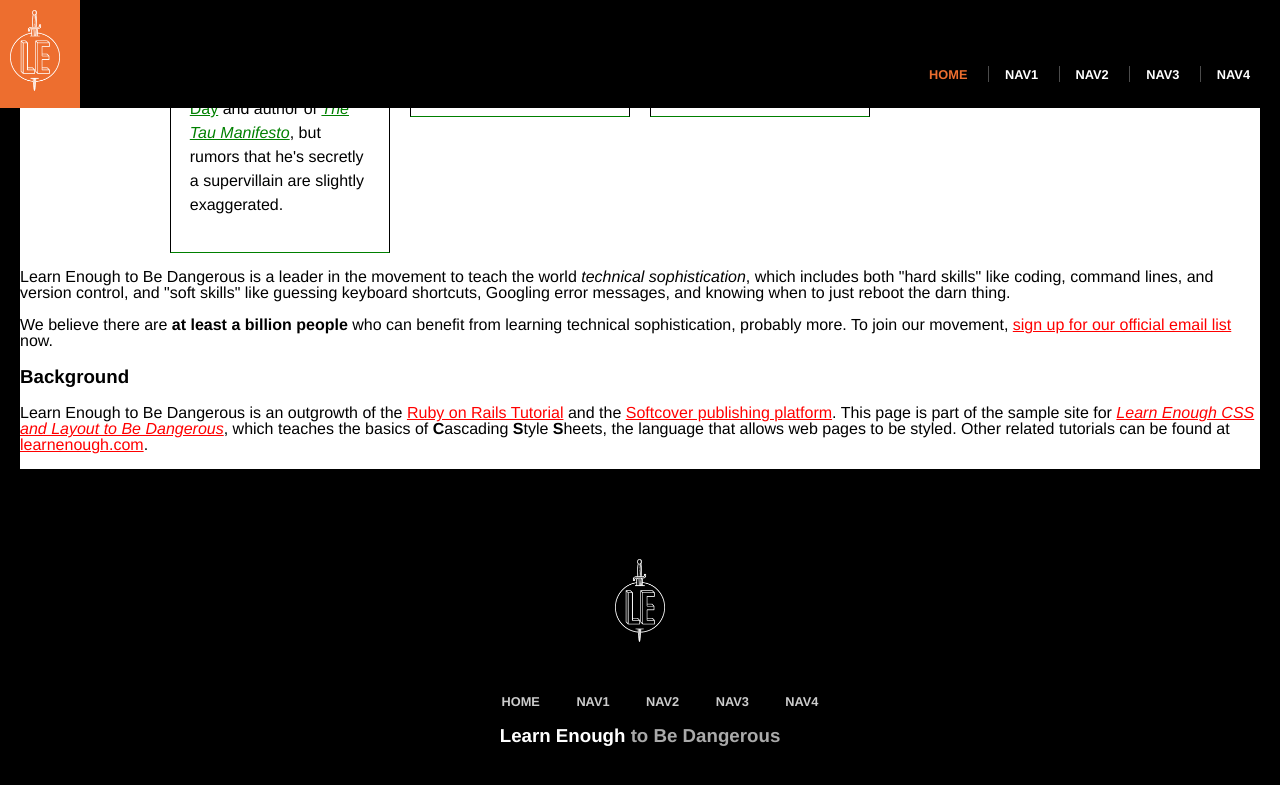
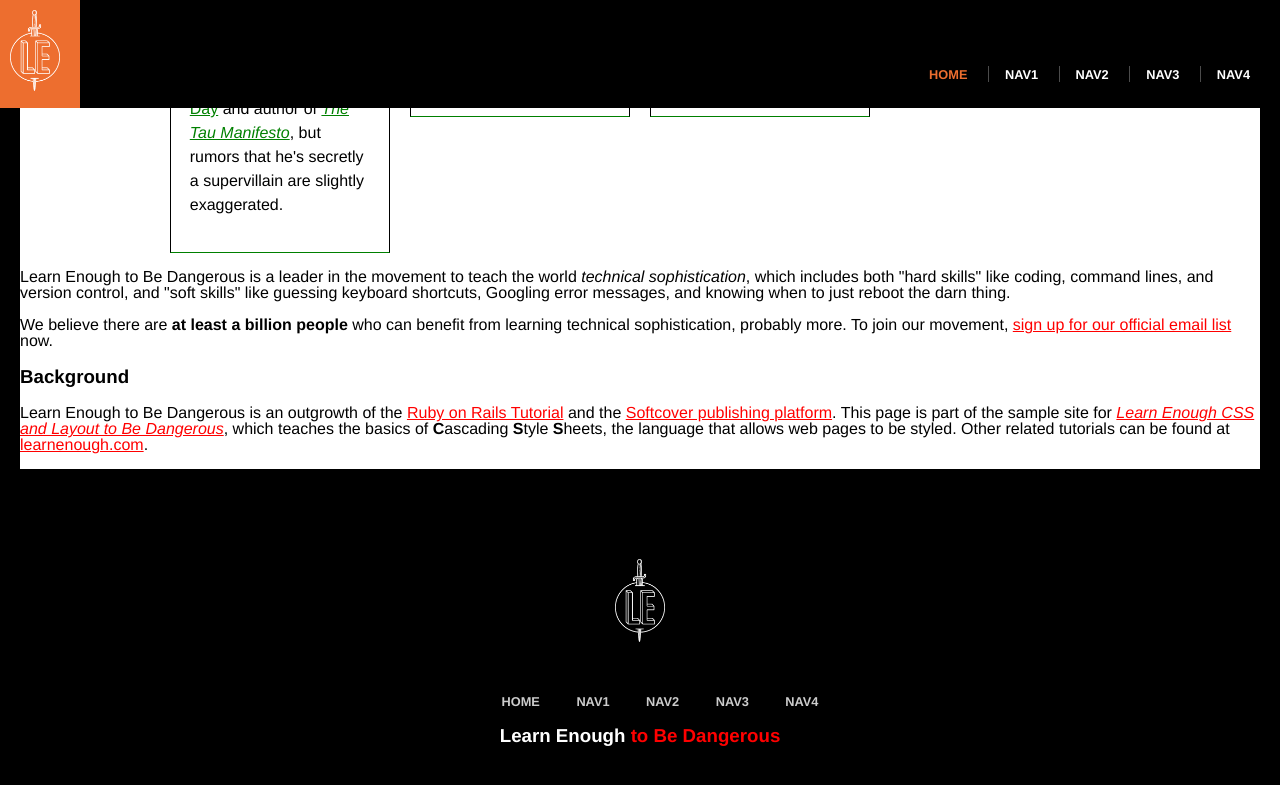
Before and after one commit to ranselorm/ranselorm.github.io, a Jekyll site: the page built from index.html, in a window 1280 px wide and 900 px high, scrolled down 1121 px. Shown: the top 785 px of the window. Built offline with Jekyll 4.4.1, drawn with Linux system fonts in a browser that asks for light colours.

Commit message:
change the color of spam to red

```diff
--- a/css/main.css
+++ b/css/main.css
@@ -198,7 +198,7 @@
 }
 
 .footer h3 span {
-    color: #aaa;
+    color: #f00;
 
 }
 
```
